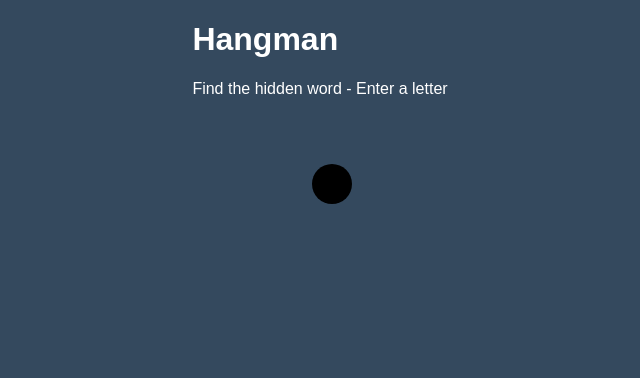
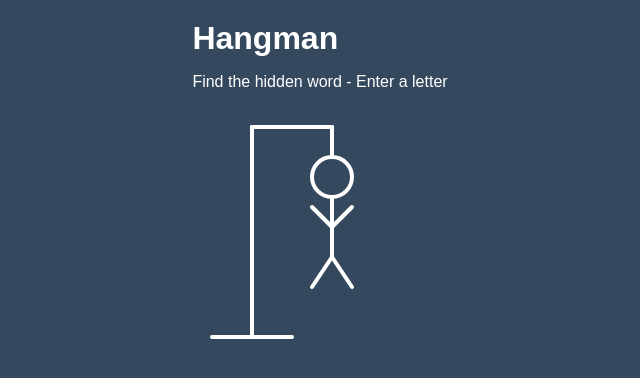
Before and after one commit to skmmks/hangman-react, a React (Create React App) app: page / in a window 1280 px wide. Shown: the top 378 px of the page, without its empty margins (320-960 px from the left). Built offline with nearby package versions, Linux system fonts and the light colour scheme; the HTML template or start-up script is replaced by a standard one.

Commit message:
add game container styling add figure contianer styling

```diff
--- a/src/App.css
+++ b/src/App.css
@@ -13,3 +13,22 @@ body {
   margin: 0;
   overflow: hidden;
 }
+
+h1 {
+  margin: 20px 0 0;
+}
+
+.game-container {
+  padding: 20px 30px;
+  position: relative;
+  margin: auto;
+  height: 250px;
+  width: 450px;
+}
+
+.figure-container {
+  fill: transparent;
+  stroke: #fff;
+  stroke-width: 4px;
+  stroke-linecap: round;
+}
```
